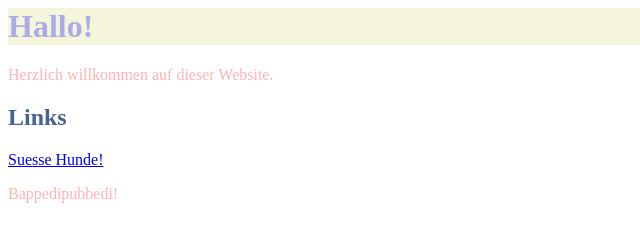
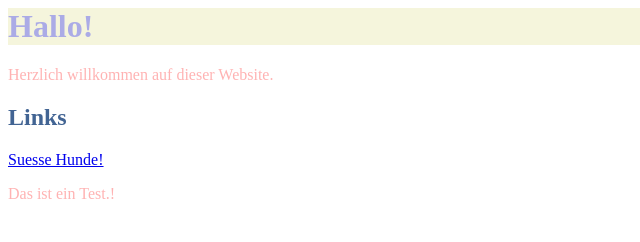
Before and after one commit to talmetiu/talmetiu.github.io, a plain HTML site: page index.html in a window 1280 px wide. Shown: the full height of the page, 0-640 px from the left. Drawn offline with Linux system fonts and the light colour scheme.

Commit message:
Update index.html

```diff
--- a/index.html
+++ b/index.html
@@ -11,6 +11,6 @@
     <h2>Links</h2>
     <a href="https://www.schweizerfamilie.ch/videos/slow-tv/bernhardiner/">Suesse Hunde!</a>
     <br/>
-    <p>Bappedipubbedi!</p>
+    <p>Das ist ein Test.!</p>
   </body>
 </html>
```
